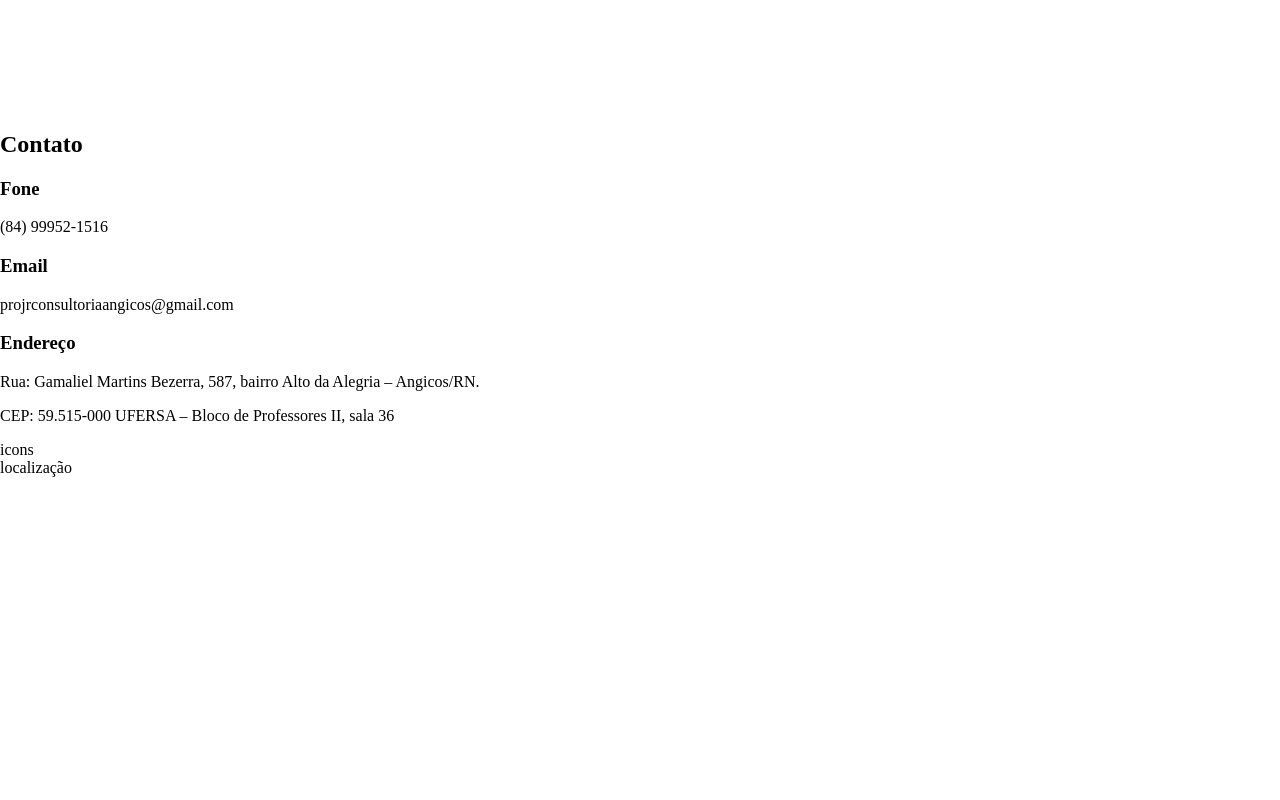
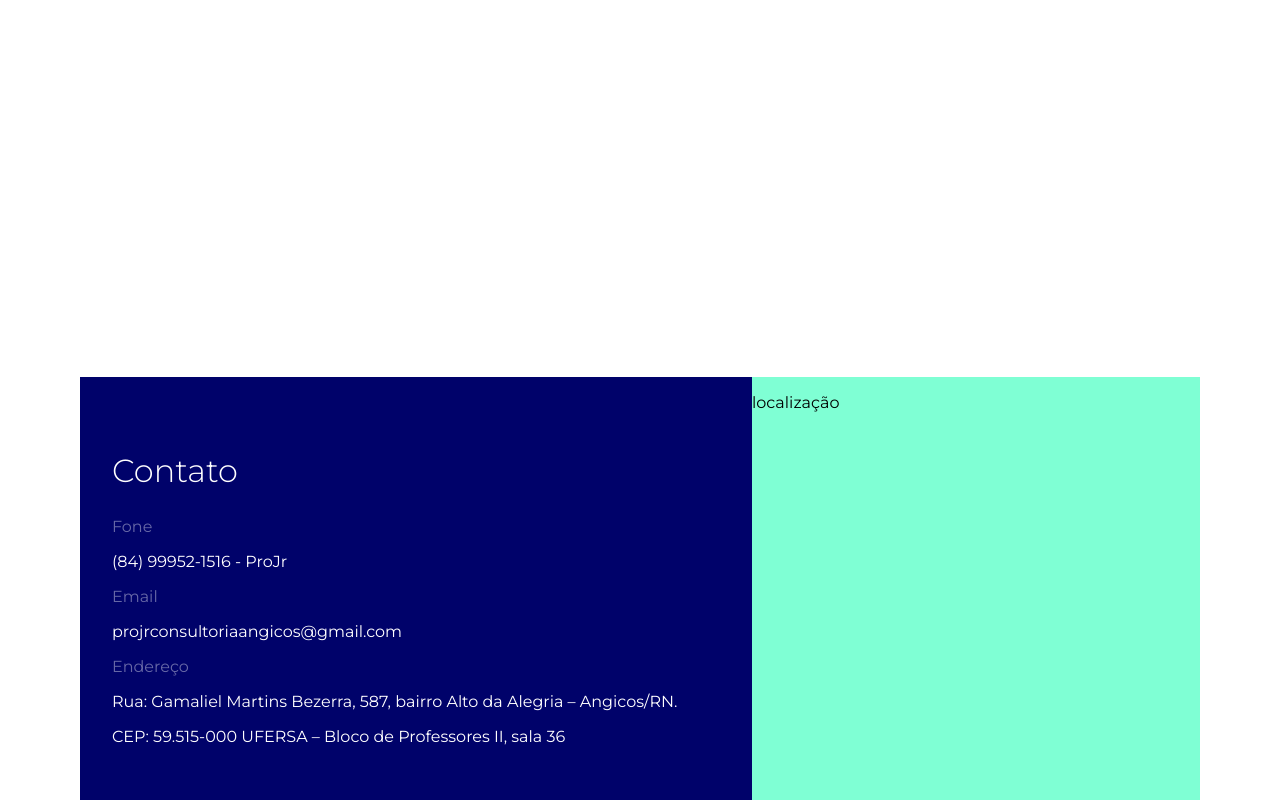
Before and after one commit to Turing-Tecnologia/PROJR, a React (Vite) app in the folder pro-jr/: page / in a window 1280 px wide. Shown: the part 4460-5260 px from the top of the page. Built offline with nearby package versions, Linux system fonts and the light colour scheme.

Commit message:
css do contato

```diff
--- a/pro-jr/index.html
+++ b/pro-jr/index.html
@@ -3,6 +3,9 @@
   <head>
     <meta charset="UTF-8" />
     <meta name="viewport" content="width=device-width, initial-scale=1.0" />
+    <link rel="preconnect" href="https://fonts.googleapis.com">
+    <link rel="preconnect" href="https://fonts.gstatic.com" crossorigin>
+    <link href="https://fonts.googleapis.com/css2?family=Montserrat:ital,wght@0,100..900;1,100..900&display=swap" rel="stylesheet">
     <title>PRO JR</title>
   </head>
   <body>
--- a/pro-jr/package.json
+++ b/pro-jr/package.json
@@ -10,6 +10,7 @@
     "preview": "vite preview"
   },
   "dependencies": {
+    "classnames": "^2.5.1",
     "react": "^18.3.1",
     "react-dom": "^18.3.1",
     "react-router-dom": "^6.24.1",
--- a/pro-jr/src/index.css
+++ b/pro-jr/src/index.css
@@ -1,3 +1,7 @@
 .view {
   min-height: 100vh;
 }
+
+body {
+  font-family: 'Montserrat', sans-serif;
+}
--- a/pro-jr/src/pages/Contact/Contact.jsx
+++ b/pro-jr/src/pages/Contact/Contact.jsx
@@ -1,13 +1,14 @@
-import './Contact.module.css'
+import styles from './Contact.module.css';
+import classNames from 'classnames';
 
 const Contact = () => {
   return (
-    <div className='view'>
-        <div>
+    <div className={classNames('view', styles.container)}>
+        <div className={classNames(styles.contato, styles.contatoContainer)}>
             <h2>Contato</h2>
 
             <h3>Fone</h3>
-            <p>(84) 99952-1516</p>
+            <p>(84) 99952-1516 - ProJr</p>
 
             <h3>Email</h3>
             <p>projrconsultoriaangicos@gmail.com</p>
@@ -15,13 +16,9 @@
             <h3>Endereço</h3>
             <p>Rua: Gamaliel Martins Bezerra, 587, bairro Alto da Alegria – Angicos/RN.</p>
             <p>CEP: 59.515-000 UFERSA – Bloco de Professores II, sala 36</p>
-
-            <div>
-                icons
-            </div>
         </div>
-        <div>
-            localização
+        <div className={classNames(styles.map)}>
+            <p>localização</p>
         </div>
     </div>
   )
--- a/pro-jr/src/pages/Contact/Contact.module.css
+++ b/pro-jr/src/pages/Contact/Contact.module.css
@@ -0,0 +1,34 @@
+.contato {
+    background-color: #00026A;
+    color: #FFFFFF;
+}
+
+.contato h2 {
+    font-weight: 300;
+    font-size: 32px;
+}
+
+.contato h3 {
+    opacity: 40%;
+    font-weight: 400;
+}
+
+.contato h3, .contato p {
+    font-size: 16px;
+}
+
+.container {
+    display: flex;
+    padding: 10em 5em;
+}
+
+.contatoContainer {
+    flex: 0 0 60%;
+    padding: 3em 2em;
+    box-sizing: border-box;
+}
+
+.map {
+    background-color: aquamarine;
+    flex: 0 0 40%;
+}
```
Also changed, not shown: 1 other file (tests, documents, lock files or other folders).
